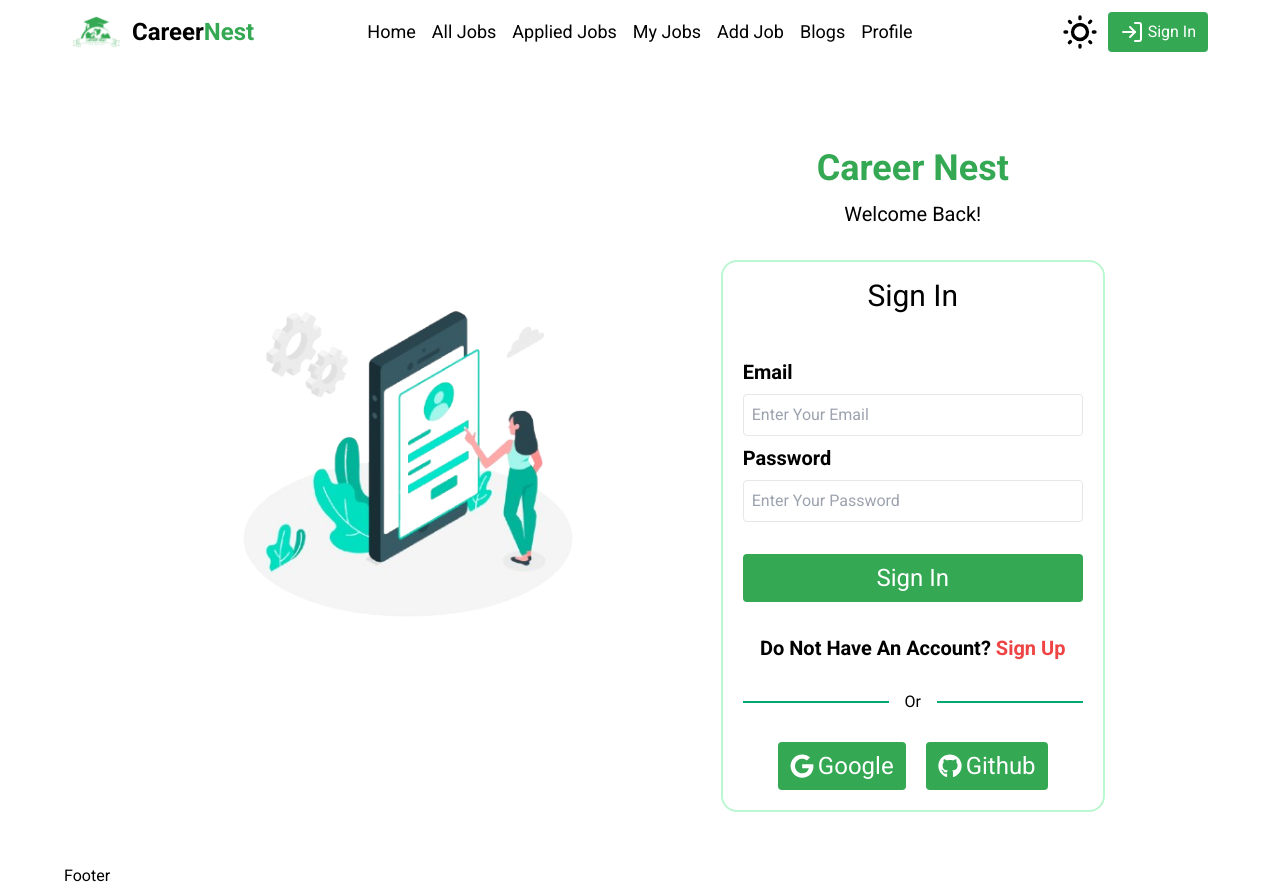
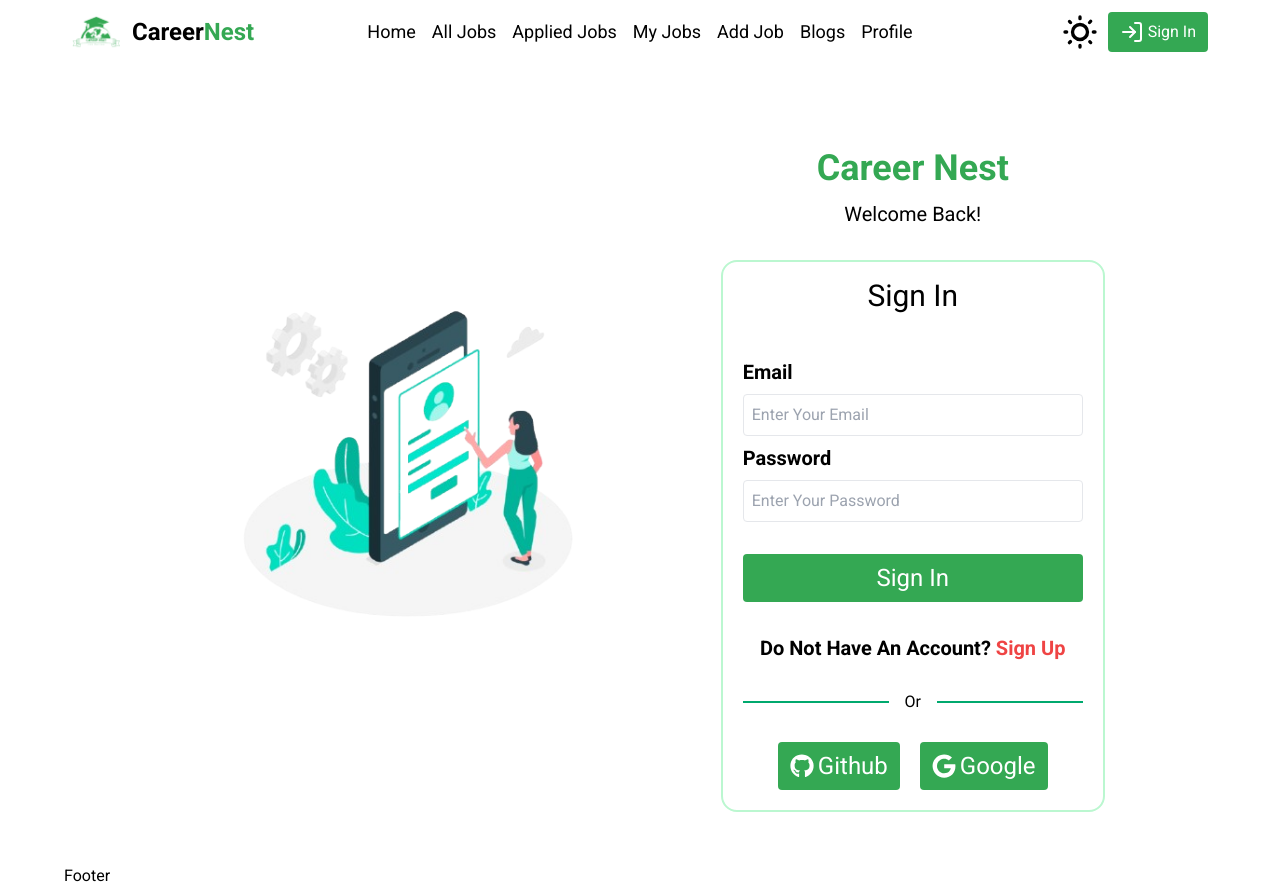
Before and after one commit to Mosharof-Hossen/Career-Nest, a React (Vite) app in the folder client/: page /login in a window 1280 px wide. Built offline with nearby package versions, Linux system fonts and the light colour scheme; no server answers.

Commit message:
login done by google and github

```diff
--- a/client/src/Pages/Login/Login.jsx
+++ b/client/src/Pages/Login/Login.jsx
@@ -7,7 +7,7 @@ import useAuthContext from "../../Hooks/useAuthContext";
 import Swal from "sweetalert2";
 
 const Login = () => {
-    const { signInUsingEmailPassword } = useAuthContext();
+    const { signInUsingEmailPassword, loginByGoogle, loginByGithub } = useAuthContext();
     const [err, setErr] = useState("")
     const navigate = useNavigate();
     const { register, handleSubmit, formState: { errors } } = useForm();
@@ -29,7 +29,38 @@ const Login = () => {
                 setErr("Invalid Email or Password")
             })
     };
-    console.log(errors);
+
+    const handleGoogleLogin = () => {
+        loginByGoogle()
+            .then(() => {
+                Swal.fire({
+                    position: "top-end",
+                    icon: "success",
+                    title: "Successfully Login",
+                    showConfirmButton: false,
+                    timer: 1500
+                })
+                    .then(() => {
+                        navigate("/")
+                    })
+            })
+    }
+
+    const handleGithubLogin = () => {
+        loginByGithub()
+            .then(() => {
+                Swal.fire({
+                    position: "top-end",
+                    icon: "success",
+                    title: "Successfully Login",
+                    showConfirmButton: false,
+                    timer: 1500
+                })
+                    .then(() => {
+                        navigate("/")
+                    })
+            })
+    }
     return (
         <div className="hero min-h-screen">
             <div className="hero-content flex-col lg:flex-row lg:gap-20 items-center">
@@ -68,8 +99,8 @@ const Login = () => {
                             <p className="text-xl my-8 text-center font-bold">Do Not Have An Account?<Link to={'/signup'} className="text-red-500"> Sign Up</Link></p>
                             <div className="divider my-8 divider-success">Or</div>
                             <div className=" flex justify-center space-x-5">
-                                <button className="px-3 py-2 bg-primary-c text-white  flex items-center text-2xl rounded space-x-1"><FaGoogle></FaGoogle> <span>Google</span></button>
-                                <button className="px-3 py-2 bg-primary-c text-white  flex items-center text-2xl rounded space-x-1"><FaGithub></FaGithub> <span>Github</span></button>
+                                <button onClick={handleGithubLogin} className="px-3 py-2 bg-primary-c text-white  flex items-center text-2xl rounded space-x-1"><FaGithub></FaGithub> <span>Github</span></button>
+                                <button onClick={handleGoogleLogin} className="px-3 py-2 bg-primary-c text-white  flex items-center text-2xl rounded space-x-1"><FaGoogle></FaGoogle> <span>Google</span></button>
                             </div>
                         </form>
                     </div>
--- a/client/src/Pages/SignUp/SignUp.jsx
+++ b/client/src/Pages/SignUp/SignUp.jsx
@@ -9,7 +9,7 @@ import Swal from 'sweetalert2'
 
 
 const SignUp = () => {
-    const { signUpUsingEmailPassword } = useAuthContext();
+    const { signUpUsingEmailPassword, loginByGoogle, loginByGithub } = useAuthContext();
     const [err, setErr] = useState("")
     const { register, handleSubmit, formState: { errors } } = useForm();
     const navigate = useNavigate()
@@ -37,7 +37,37 @@ const SignUp = () => {
                 setErr("Email Already in use.")
             })
     };
+    const handleGoogleLogin = () => {
+        loginByGoogle()
+            .then(() => {
+                Swal.fire({
+                    position: "top-end",
+                    icon: "success",
+                    title: "Successfully Login",
+                    showConfirmButton: false,
+                    timer: 1500
+                })
+                    .then(() => {
+                        navigate("/")
+                    })
+            })
+    }
 
+    const handleGithubLogin = () => {
+        loginByGithub()
+            .then(() => {
+                Swal.fire({
+                    position: "top-end",
+                    icon: "success",
+                    title: "Successfully Login",
+                    showConfirmButton: false,
+                    timer: 1500
+                })
+                    .then(() => {
+                        navigate("/")
+                    })
+            })
+    }
 
     return (
         <div className="hero min-h-screen">
@@ -102,8 +132,8 @@ const SignUp = () => {
                             <p className="text-xl my-8 text-center font-bold">Have An Account?<Link to={'/login'} className="text-red-500"> Sign In</Link></p>
                             <div className="divider my-8 divider-success">Or</div>
                             <div className=" flex justify-center space-x-5">
-                                <button className="px-3 py-2 bg-primary-c text-white  flex items-center text-2xl rounded space-x-1"><FaGoogle></FaGoogle> <span>Google</span></button>
-                                <button className="px-3 py-2 bg-primary-c text-white  flex items-center text-2xl rounded space-x-1"><FaGithub></FaGithub> <span>Github</span></button>
+                                <button onClick={handleGoogleLogin} className="px-3 py-2 bg-primary-c text-white  flex items-center text-2xl rounded space-x-1"><FaGoogle></FaGoogle> <span>Google</span></button>
+                                <button onClick={handleGithubLogin} className="px-3 py-2 bg-primary-c text-white  flex items-center text-2xl rounded space-x-1"><FaGithub></FaGithub> <span>Github</span></button>
                             </div>
                         </form>
                     </div>
--- a/client/src/Providers/AuthProvider.jsx
+++ b/client/src/Providers/AuthProvider.jsx
@@ -1,4 +1,4 @@
-import { createUserWithEmailAndPassword, onAuthStateChanged, signInWithEmailAndPassword, signOut } from "firebase/auth";
+import { createUserWithEmailAndPassword, GithubAuthProvider, GoogleAuthProvider, onAuthStateChanged, signInWithEmailAndPassword, signInWithPopup, signOut } from "firebase/auth";
 import PropTypes from 'prop-types';
 import { createContext, useEffect, useState } from 'react';
 import auth from '../Firebase/Firebase';
@@ -7,6 +7,8 @@ export const AuthContext = createContext(null);
 
 const AuthProvider = ({ children }) => {
     const [user, setUser] = useState(null)
+    const googleProvider = new GoogleAuthProvider();
+    const githubProvider = new GithubAuthProvider();
 
     // Sign up Email password
     const signUpUsingEmailPassword = (email, password) => {
@@ -16,6 +18,16 @@ const AuthProvider = ({ children }) => {
     // Sign In Email Password
     const signInUsingEmailPassword = (email, password) => {
         return signInWithEmailAndPassword(auth, email, password)
+    }
+
+    // Login with Google
+    const loginByGoogle = () => {
+        return signInWithPopup(auth, googleProvider);
+    }
+
+    // LogIn by Github
+    const loginByGithub = () => {
+        return signInWithPopup(auth, githubProvider)
     }
 
     // Log Out
@@ -38,7 +50,9 @@ const AuthProvider = ({ children }) => {
         user,
         signUpUsingEmailPassword,
         logOut,
-        signInUsingEmailPassword
+        signInUsingEmailPassword,
+        loginByGithub,
+        loginByGoogle
     }
     return (
         <AuthContext.Provider value={authInfo}>
```
